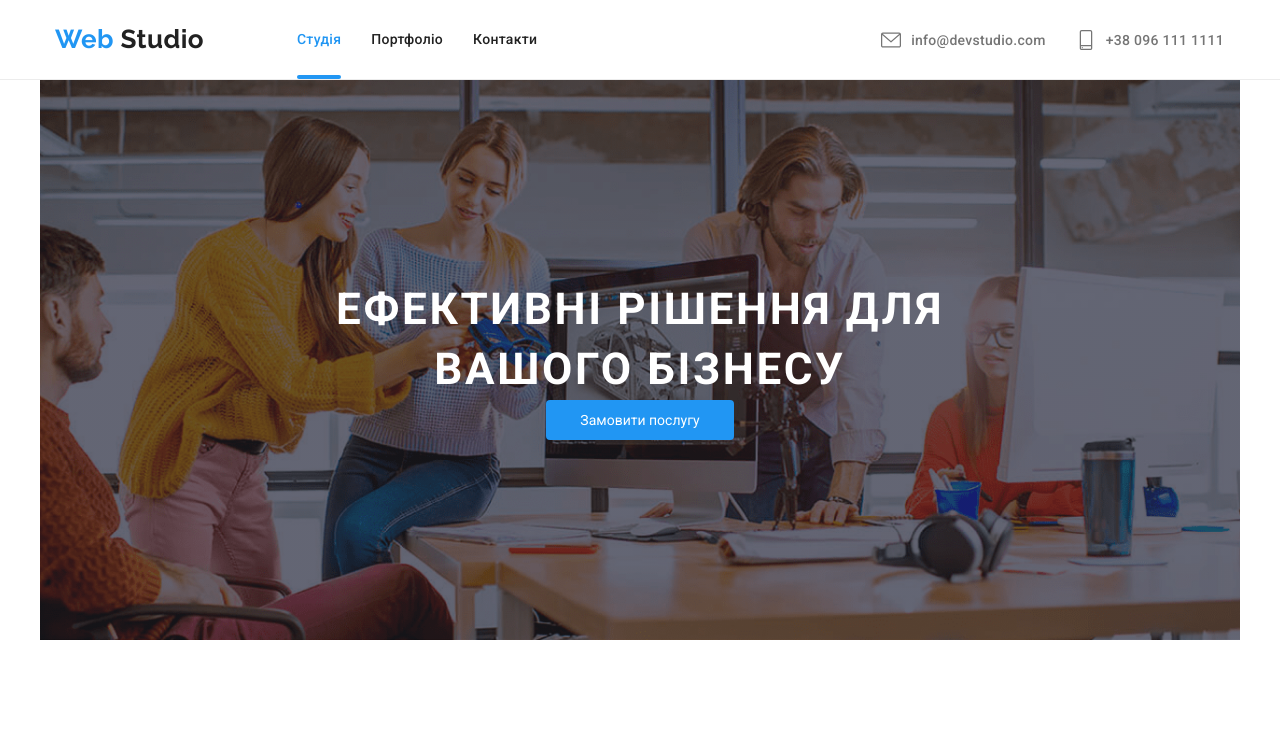
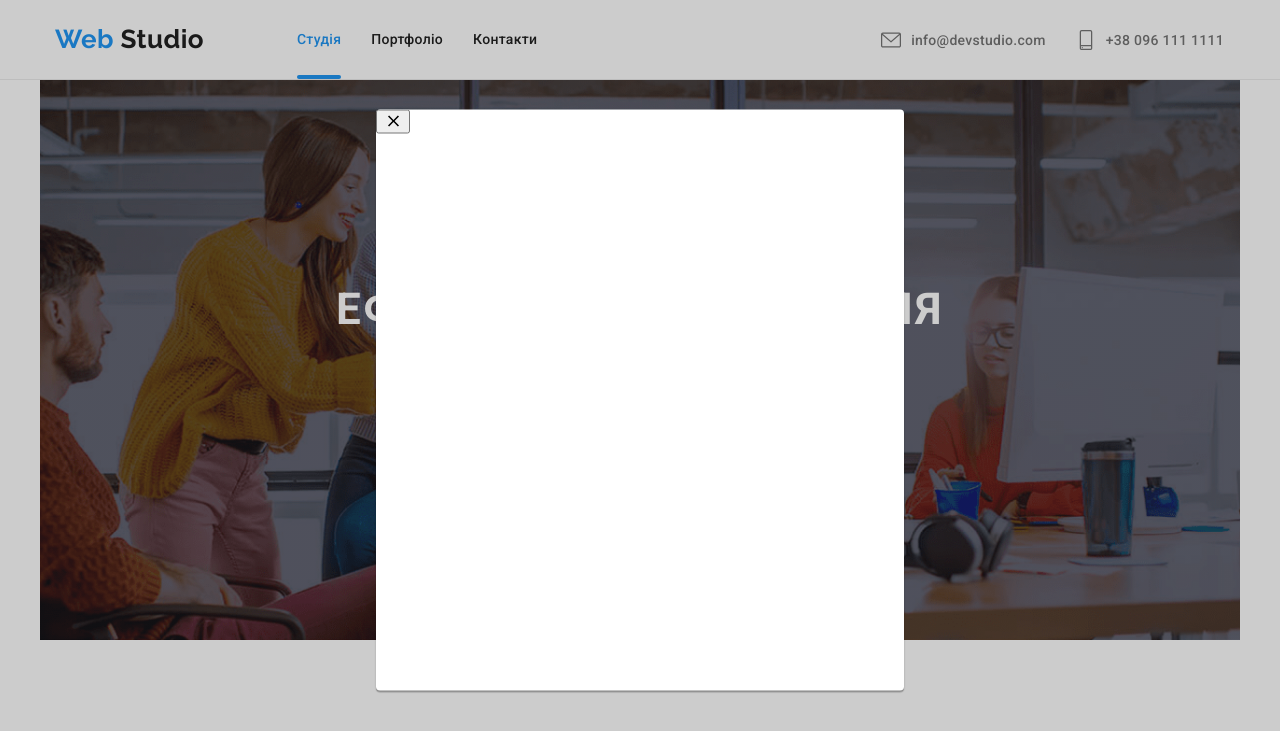
Before and after one commit to HOP3N/goit-markup-hw-05, a plain HTML site: page index.html in a window 1280 px wide. Shown: the top 731 px of the page. Drawn offline with nearby package versions, Linux system fonts and the light colour scheme.

Commit message:
9? - modal start

```diff
--- a/css/styles.css
+++ b/css/styles.css
@@ -126,7 +126,7 @@ img {
 }
 
 .header-link:hover,
-:focus  {
+:focus {
   fill: var(--text-hover-color);
   background-color: transparent;
 }
@@ -139,7 +139,7 @@ img {
 }
 
 .header-link.current::after {
-  content: '';
+  content: "";
   background-color: var(--text-hover-color);
   width: 100%;
   height: 4px;
@@ -388,9 +388,8 @@ img {
 
 .portfolio-item-link:hover,
 :focus {
-  box-shadow: 0px 1px 1px rgba(0, 0, 0, 0.12),
-  0px 4px 4px rgba(0, 0, 0, 0.06),
-  1px 4px 6px rgba(0, 0, 0, 0.16);
+  box-shadow: 0px 1px 1px rgba(0, 0, 0, 0.12), 0px 4px 4px rgba(0, 0, 0, 0.06),
+    1px 4px 6px rgba(0, 0, 0, 0.16);
 }
 
 .portfolio-item-link:hover .image-text-port {
@@ -410,7 +409,7 @@ img {
   background-color: rgba(33, 150, 243, 0.9);
   font-weight: 400;
   font-size: 18px;
-  line-height: calc(28/18);
+  line-height: calc(28 / 18);
   padding: 63px 24px;
   height: 100%;
   transform: translateY(100%);
@@ -536,7 +535,6 @@ img {
   width: 100%;
   padding: 27px 0;
 }
-
 
 /* ---------------TEAM-------------- */
 
@@ -794,3 +792,27 @@ img {
   display: flex;
   fill: var(--sub-text-color);
 }
+
+/* ------------------MODAL/BACKDROP------------------------------- */
+
+.backdrop {
+  width: 100%;
+  height: 100%;
+  position: fixed;
+  top: 0;
+  background-color: rgba(0, 0, 0, 0.2);
+}
+
+.modal {
+  width: 528px;
+  min-height: 581px;
+  background: var(--sub-text-color);
+  box-shadow: 0px 1px 3px rgba(0, 0, 0, 0.12),
+  0px 1px 1px rgba(0, 0, 0, 0.14),
+  0px 2px 1px rgba(0, 0, 0, 0.2);
+  border-radius: 4px;
+  position: absolute;
+  top: 50%;
+  left: 50%;
+  transform: translate(-50%, -50%);
+}
--- a/index.html
+++ b/index.html
@@ -405,6 +405,13 @@
             </div>
         </div>
     </footer>
+    <div class="backdrop">
+        <div class="modal">
+            <button type="button">
+                <img src="./images/close-black-18dp (2) 1.svg" alt="close">
+            </button>
+        </div>
+    </div>
 </body>
 
 </html>
```
Also changed, not shown: images/close-black-18dp (2) 1.svg (added).
